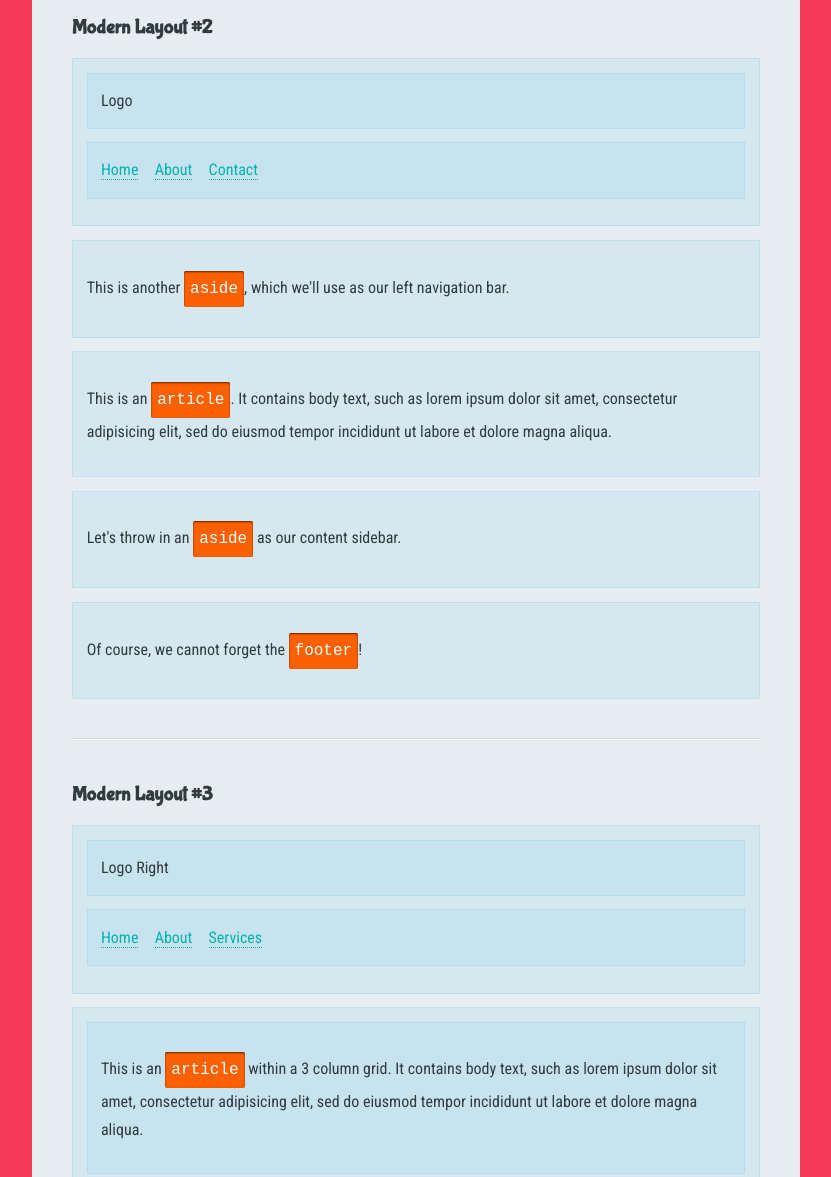
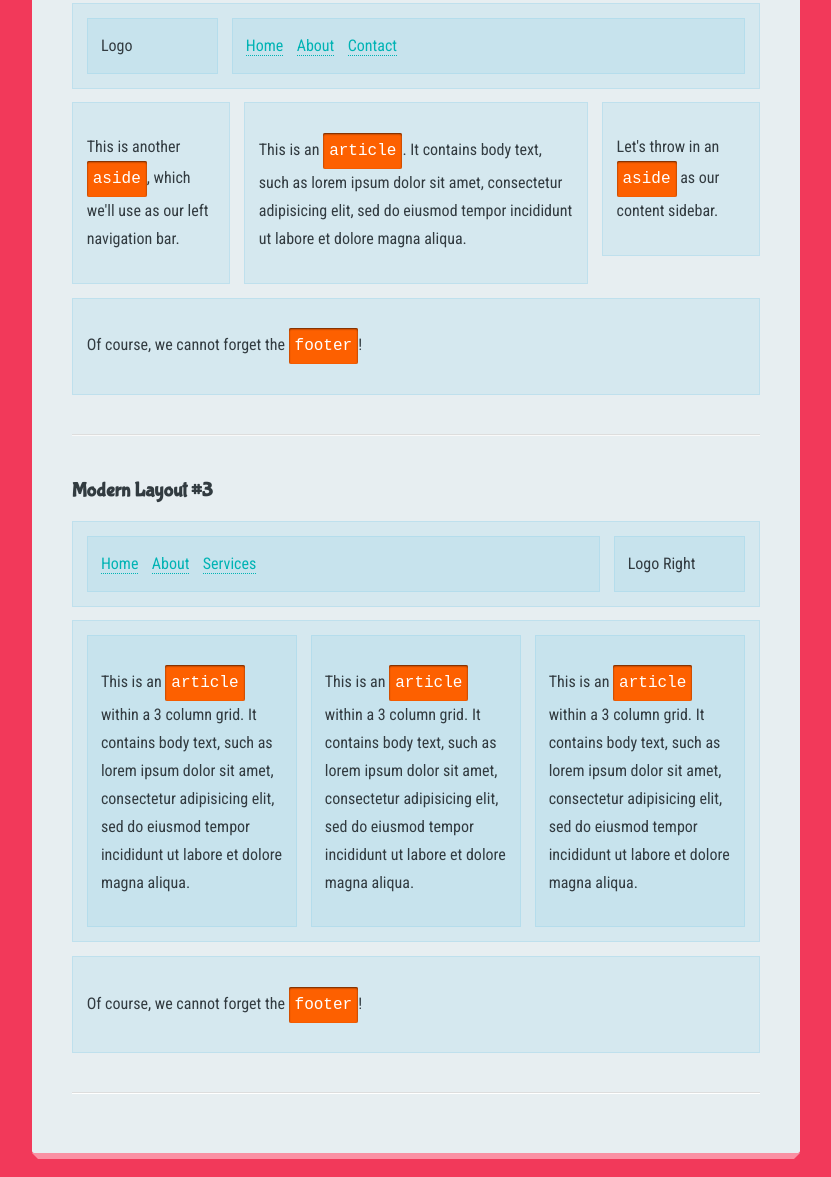
Before and after one commit to ToprakOzgur/CSS3-IN-30-DAYS, a plain HTML site: page 9 - Modern Layouts/index.html in a window 1280 px wide. Shown: the part 1009-2186 px from the top of the page, without its empty margins (224-1055 px from the left). Drawn offline with Linux system fonts and the light colour scheme; a web font is replaced by a local one.

Commit message:
day9 end

```diff
--- a/9 - Modern Layouts/sandbox.css
+++ b/9 - Modern Layouts/sandbox.css
@@ -3,3 +3,130 @@
     CODE YOUR STYLES BELOW!
 
    ====================================== */
+
+
+.layout1 article {
+    width: 58%;
+    float: left;
+}
+
+.layout1 aside {
+    width: 40%;
+    float: right;
+}
+
+.layout1 footer {
+    clear: both;
+}
+
+/* =========================
+   MODERN LAYOUT #2
+   ========================= */
+
+.layout2 header .logo {
+    width: 20%;
+    float: left;
+    margin: 0;
+}
+
+.layout2 header nav {
+    width: 78%;
+    float: right;
+    margin: 0;
+}
+
+.layout2 header::after {
+    display: table;
+    content: "";
+    clear: both;
+}
+
+
+.layout2 article {
+    width: 50%;
+    margin-left: 2%;
+    float: left;
+}
+
+.layout2 aside.sidenav {
+    width: 23%;
+    float: left;
+}
+
+.layout2 aside.sidebar {
+    width: 23%;
+    float: right;
+}
+
+.layout2 footer {
+    clear: both;
+}
+
+/* =========================
+   MODERN LAYOUT #3
+   ========================= */
+
+.layout3 header .logo {
+    width: 20%;
+    float: right;
+    margin: 0;
+}
+
+.layout3 header nav {
+    width: 78%;
+    float: left;
+    margin: 0;
+}
+
+/* simple clearfix to prevent collapse */
+.layout3 header::after {
+    display: table;
+    content: "";
+    clear: both;
+}
+
+.layout3 article {
+    width: 32%;
+    float: left;
+    margin: 0 2% 0 0;
+}
+
+/* clear margin of last article to allow it to fit within layout */
+.layout3 article:last-child {
+    margin: 0;
+}
+
+/* simple clearfix to prevent collapse */
+.layout3 .articles::after {
+    display: table;
+    content: "";
+    clear: both;
+}
+
+.layout2 footer {
+    clear: both;
+}
+
+/* ============================================
+   SIMPLE MEDIA QUERIES FOR RESPONSIVE LAYOUTS
+   ============================================ */
+
+@media screen and (max-width : 768px) {
+
+    .layout1 article,
+    .layout1 aside,
+    .layout2 header .logo,
+    .layout2 header nav,
+    .layout2 article,
+    .layout2 aside.sidenav,
+    .layout2 aside.sidebar,
+    .layout3 article,
+    .layout3 aside,
+    .layout3 header .logo,
+    .layout3 header nav {
+        float: none;
+        width: 100%;
+        margin: 0 0 2%;
+    }
+
+}
```
